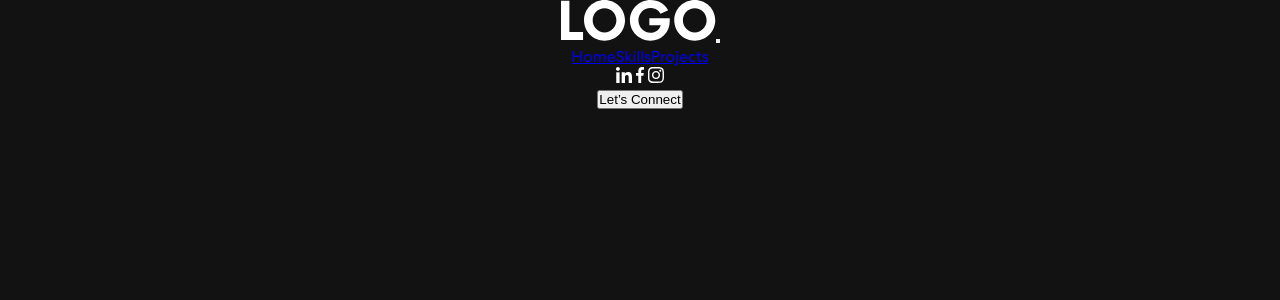
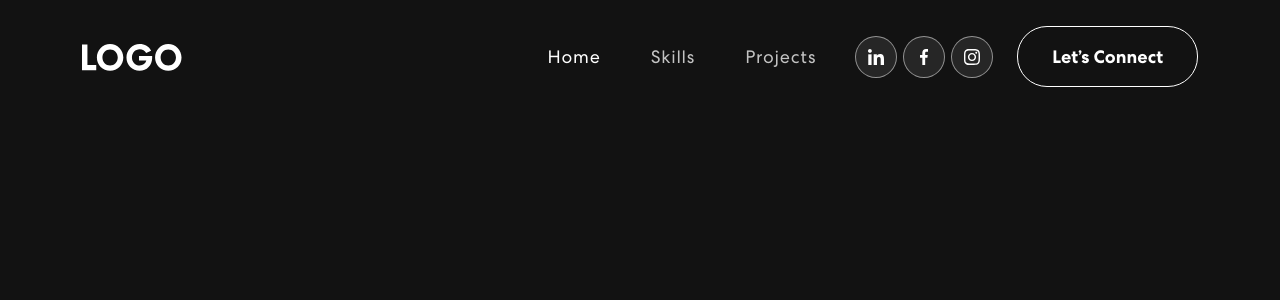
Before and after one commit to Alexrus-cyber/SiteP, a React (Create React App) app in the folder react-portfolio/: page / in a window 1280 px wide. Shown: the top 300 px of the page. Built offline with nearby package versions, Linux system fonts and the light colour scheme.

Commit message:
NavBar(css) 1.1

```diff
--- a/react-portfolio/src/App.css
+++ b/react-portfolio/src/App.css
@@ -1,42 +1,238 @@
-/*Custom Fonts*/
+/************ Custom Font ************/
 @font-face {
   font-family: Centra;
-  src: url("./assets/font/CentraNo2-Bold.ttf");
+  src: url('./assets/font/CentraNo2-Bold.ttf');
   font-weight: 700;
 }
 @font-face {
   font-family: Centra;
-  src: url("./assets/font/CentraNo2-Medium.ttf");
+  src: url('./assets/font/CentraNo2-Medium.ttf');
   font-weight: 500;
 }
 @font-face {
   font-family: Centra;
-  src: url("./assets/font/CentraNo2-Book.ttf");
+  src: url('./assets/font/CentraNo2-Book.ttf');
   font-weight: 400;
 }
 
-/* Default CSS */
-
-*{
+/************ Default Css ************/
+* {
   margin: 0;
   padding: 0;
   box-sizing: border-box;
 }
-html{
+
+html {
   scroll-behavior: smooth;
-  scroll-padding-top:75px;
+  scroll-padding-top: 75px;
 }
-body{
+
+body {
   font-weight: 400;
   overflow-x: hidden;
   position: relative;
   background-color: #121212 !important;
   color: #fff !important;
-  font-family: 'Centra',sans-serif !important;
+  font-family: 'Centra', sans-serif !important;
 }
 
+h1, h2, h3, h4, h5, h6 {
+  margin: 0;
+  padding: 0;
+  line-height: normal;
+}
 
+p, a, li, button, ul {
+  margin: 0;
+  padding: 0;
+  line-height: normal;
+  text-decoration: none;
+}
 
+a:hover {
+  text-decoration: none;
+}
+
+img {
+  width: 100%;
+  height: auto;
+}
+
+button {
+  border: 0;
+  background-color: transparent;
+}
+
+input:focus, textarea:focus, select:focus {
+  outline: none;
+}
+
+@media (min-width:1700px) {
+  main .container {
+    max-width: 100%;
+    padding: 0 150px;
+  }
+}
+
+p.success {
+  color: green;
+}
+
+p.danger {
+  color: red;
+}
+/************ Navbar Css ************/
+nav.navbar {
+  padding: 18px 0;
+  position: fixed;
+  width: 100%;
+  top: 0;
+  z-index: 9999;
+  transition:  0.32s ease-in-out;
+}
+nav.navbar.scrolled {
+  padding: 0px 0;
+  background-color: #121212;
+}
+nav.navbar a.navbar-brand {
+  width: 9%;
+}
+nav.navbar .navbar-nav .nav-link.navbar-link {
+  font-weight: 400;
+  color: #fff !important;
+  letter-spacing: 0.8px;
+  padding: 0 25px;
+  font-size: 18px;
+  opacity: 0.75;
+}
+nav.navbar .navbar-nav a.nav-link.navbar-link:hover,
+nav.navbar .navbar-nav a.nav-link.navbar-link.active {
+  opacity: 1;
+}
+span.navbar-text {
+  display: flex;
+  align-items: center;
+}
+.social-icon {
+  display: inline-block;
+  margin-left: 14px;
+}
+.social-icon a {
+  width: 42px;
+  height: 42px;
+  background: rgba(217, 217, 217, 0.1);
+  display: inline-flex;
+  border-radius: 50%;
+  margin-right: 6px;
+  align-items: center;
+  justify-content: center;
+  line-height: 1;
+  border: 1px solid rgba(255, 255, 255, 0.5);
+}
+.social-icon a::before {
+  content: "";
+  width: 42px;
+  height: 42px;
+  position: absolute;
+  background-color: #ffffff;
+  border-radius: 50%;
+  transform: scale(0);
+  transition: 0.3s ease-in-out;
+}
+.social-icon a:hover::before {
+  transform: scale(1);
+}
+.social-icon a img {
+  width: 40%;
+  z-index: 1;
+  transition: 0.3s ease-in-out;
+}
+.social-icon a:hover img {
+  filter: brightness(0) saturate(100%) invert(0%) sepia(7%) saturate(98%) hue-rotate(346deg) brightness(95%) contrast(86%);
+}
+.navbar-text button {
+  font-weight: 700;
+  color: #fff;
+  border: 1px solid #fff;
+  padding: 18px 34px;
+  font-size: 18px;
+  margin-left: 18px;
+  position: relative;
+  background-color: transparent;
+  transition: 0.3s ease-in-out;
+  border-radius: 30px;
+}
+.navbar-text button span {
+  z-index: 1;
+}
+.navbar-text button::before {
+  content: "";
+  width: 0%;
+  height: 100%;
+  position: absolute;
+  background-color: #fff;
+  left: 0;
+  top: 0;
+  z-index: -1;
+  transition: 0.3s ease-in-out;
+  border-radius: 30px;
+}
+.navbar-text button:hover {
+  color: #121212;
+  border-radius: 30px;
+}
+.navbar-text button:hover::before {
+  content: "";
+  width: 100%;
+  height: 100%;
+  position: absolute;
+  border-radius: 30px;
+}
+nav.navbar .navbar-toggler:active,
+nav.navbar .navbar-toggler:focus {
+  outline: none;
+  box-shadow: none;
+}
+nav.navbar .navbar-toggler-icon {
+  width: 24px;
+  height: 17px;
+  background-image: none;
+  position: relative;
+  border-bottom: 2px solid #fff;
+  transition: all 300ms linear;
+  top: -2px;
+}
+nav.navbar .navbar-toggler-icon:focus {
+  border-bottom: 2px solid #fff;
+}
+nav.navbar .navbar-toggler-icon:after,
+nav.navbar .navbar-toggler-icon:before {
+  width: 24px;
+  position: absolute;
+  height: 2px;
+  background-color: #fff;
+  top: 0;
+  left: 0;
+  content: '';
+  z-index: 2;
+  transition: all 300ms linear;
+}
+nav.navbar .navbar-toggler-icon:after {
+  top: 8px;
+}
+nav.navbar .navbar-toggler[aria-expanded="true"] .navbar-toggler-icon:after {
+  transform: rotate(45deg);
+  background-color: #fff;
+  height: 2px;
+}
+nav.navbar .navbar-toggler[aria-expanded="true"] .navbar-toggler-icon:before {
+  transform: translateY(8px) rotate(-45deg);
+  background-color: #fff;
+  height: 2px;
+}
+nav.navbar .navbar-toggler[aria-expanded="true"] .navbar-toggler-icon {
+  border-color: transparent;
+}
 
 .App {
   text-align: center;
--- a/react-portfolio/src/App.js
+++ b/react-portfolio/src/App.js
@@ -1,5 +1,6 @@
 import './App.css';
 import {NavBar} from "./components/NavBar";
+import  'bootstrap/dist/css/bootstrap.min.css'
 
 function App() {
   return (
```
